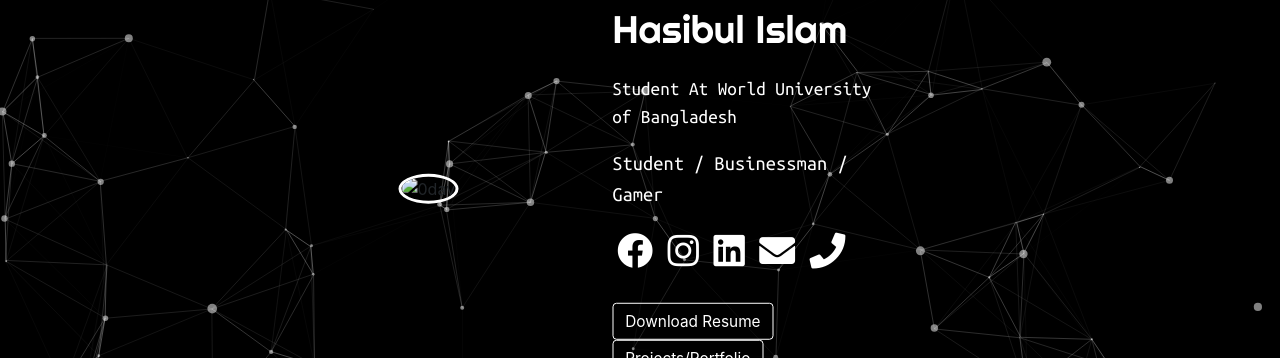
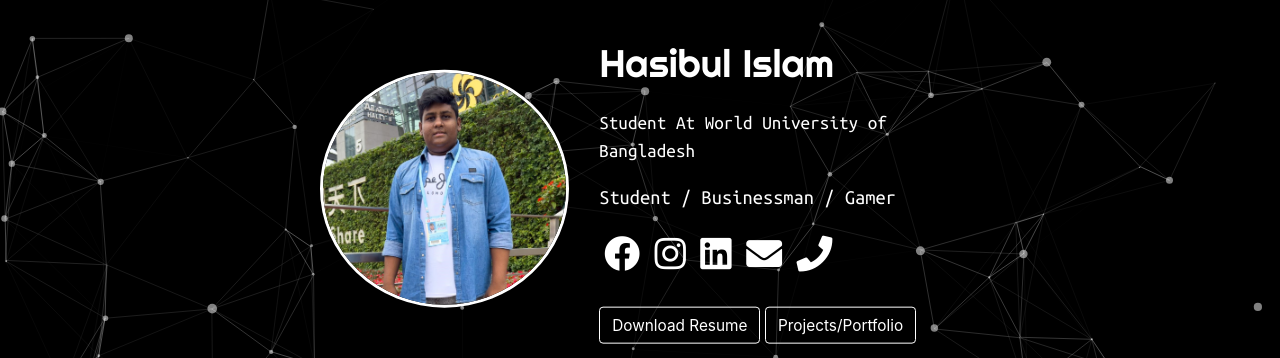
Before and after one commit to iamhasibul/hasibul-islam, a website: page index.html in a window 1280 px wide. Shown: the part 211-569 px from the top of the page. Drawn offline with nearby package versions, Linux system fonts and the light colour scheme; the site is published under a folder, as on GitHub Pages, so addresses that start at the root find nothing.

Commit message:
Update index.html

```diff
--- a/index.html
+++ b/index.html
@@ -20,7 +20,7 @@
     <div class="center">
       <div class="row d-flex flex-wrap align-items-center">
         <div class="col-md-5">
-          <img class="image img-fluid" src="/images/ProfilePicture.jpg" alt="0day">
+          <img class="image img-fluid" src="images/ProfilePicture.jpg" alt="0day">
         </div>
         <div class="col-md">
           <p class="header1">Hasibul Islam</p>
```
